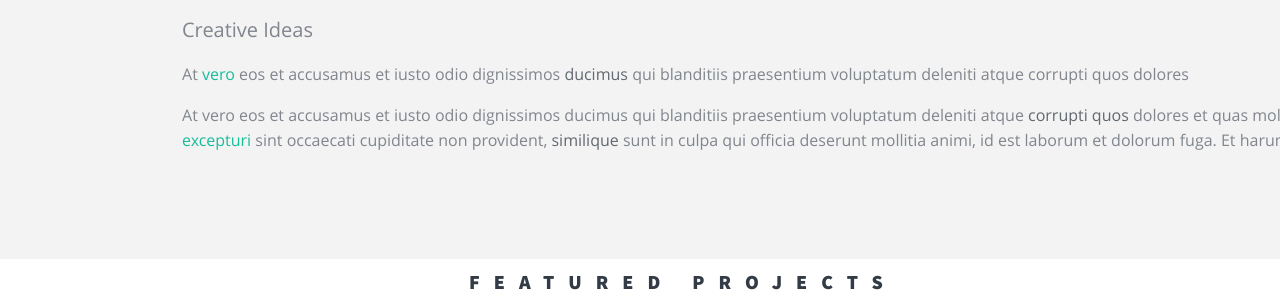
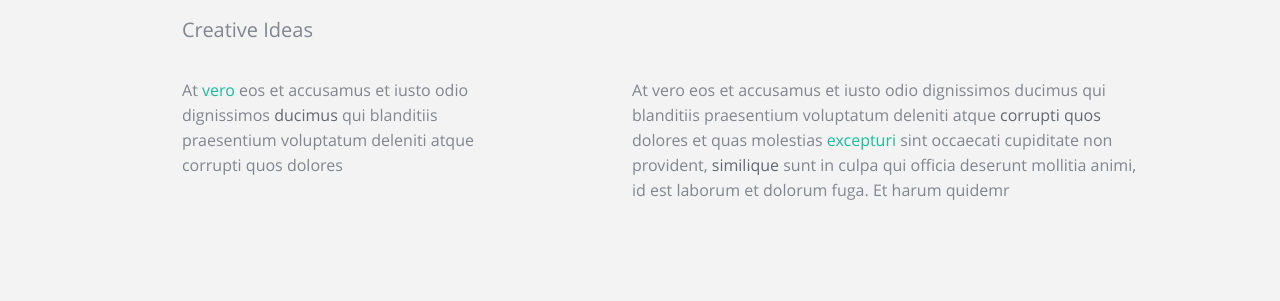
Before and after one commit to AnnaVasilchenko878/bouncy, a website: page index.html in a window 1280 px wide. Shown: the part 1725-2026 px from the top of the page. Drawn offline with Linux system fonts and the light colour scheme; files whose address does not match are found by name.

Commit message:
Добавляет основную сетку для блока details

```diff
--- a/index.html
+++ b/index.html
@@ -84,7 +84,7 @@
             <ul class="company-details__list details">
                 <li class="details__item">
                     <h3 class="details__title">Creative Ideas</h3>
-                    <div class="deatails__wrapper">
+                    <div class="details__wrapper">
                         <p class="details__text details__text--first">At <span
                                 class="details__text details__text--tiffany-color">vero</span>
                             eos
--- a/scss/components/details.scss
+++ b/scss/components/details.scss
@@ -4,8 +4,22 @@
     font-weight: 400;
 }
 
+.details__wrapper {
+    display: flex;
+}
+
 .details__text {
     font-size: 16px;
+
+    &--first {
+        width: 321px;
+        margin-right: 129px;
+        font-size: 16px;
+    }
+
+    &--second {
+        width: 515px;
+    }
 
     &--tiffany-color {
         color: $tiffany-color;
```
Also changed, not shown: css/style-min.css, 1 other file.
